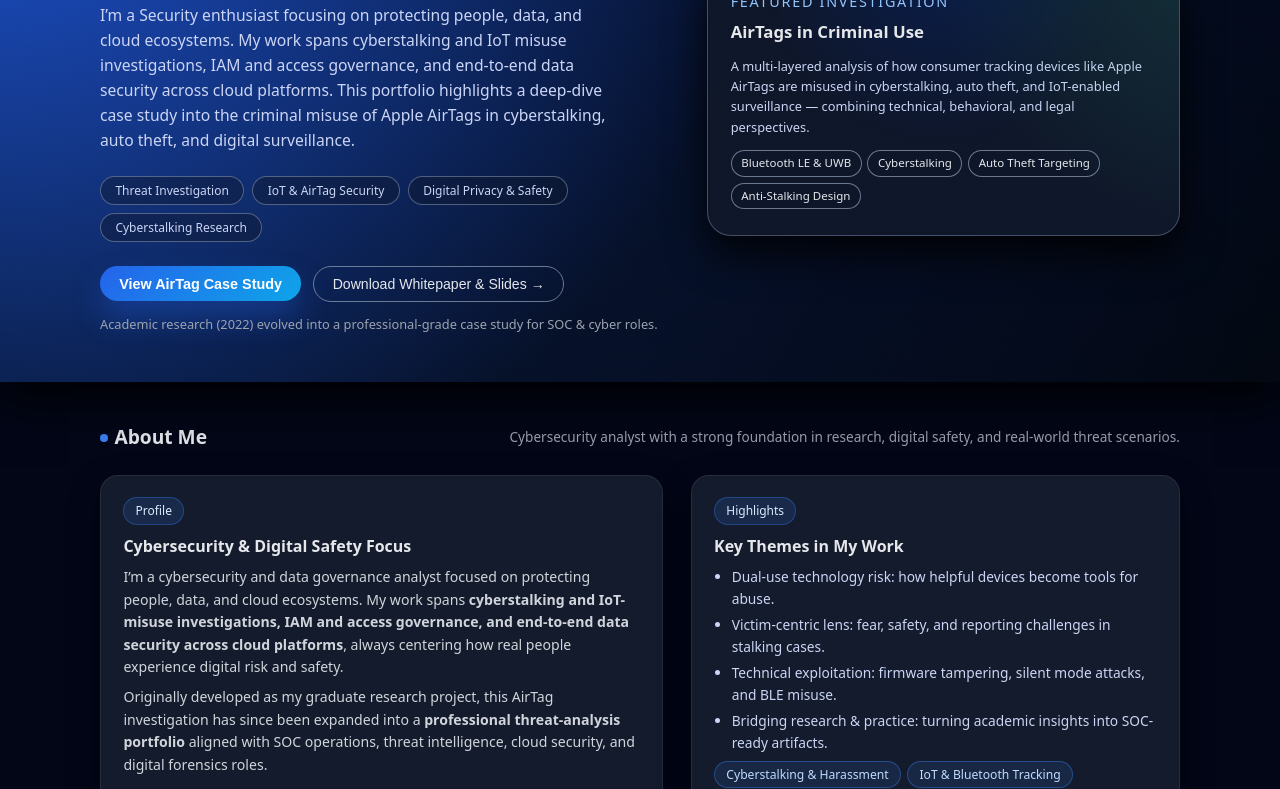
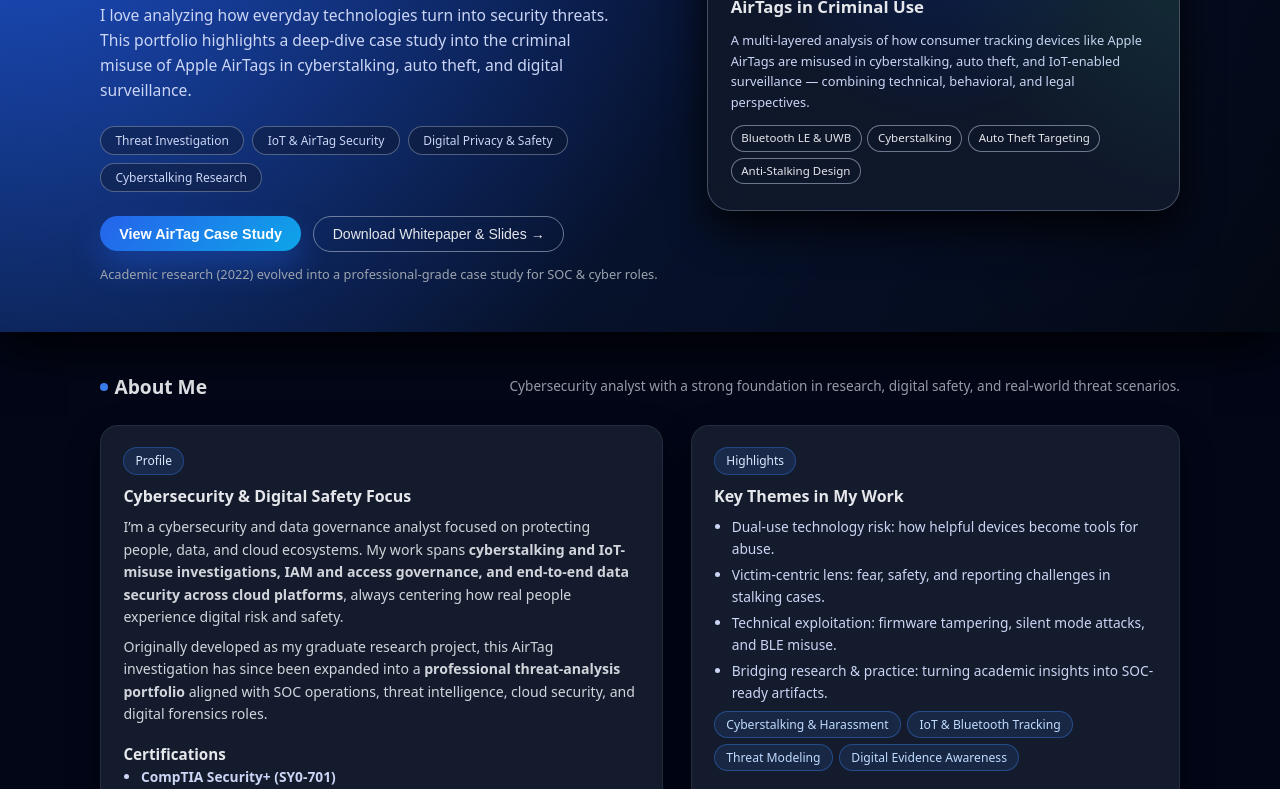
Before and after one commit to amrutagyanam-sys/airtag-crime-analysis, a plain HTML site: page index.html in a window 1280 px wide. Shown: the part 202-991 px from the top of the page. Drawn offline with Linux system fonts and the light colour scheme.

Commit message:
Update index.html

```diff
--- a/index.html
+++ b/index.html
@@ -601,9 +601,9 @@
           <span style="font-size:0.9em; font-style:italic;">Cybersecurity Analyst</span>
         </h1>
         <p class="hero-subtitle">
-  I’m a Security enthusiast focusing on protecting people, data, and cloud ecosystems.
-  My work spans cyberstalking and IoT misuse investigations, IAM and access governance, and end-to-end data security across cloud platforms.
+  I love analyzing how everyday technologies turn into security threats.
   This portfolio highlights a deep-dive case study into the criminal misuse of Apple AirTags in cyberstalking, auto theft, and digital surveillance.
+
 </p>
 
 
```
